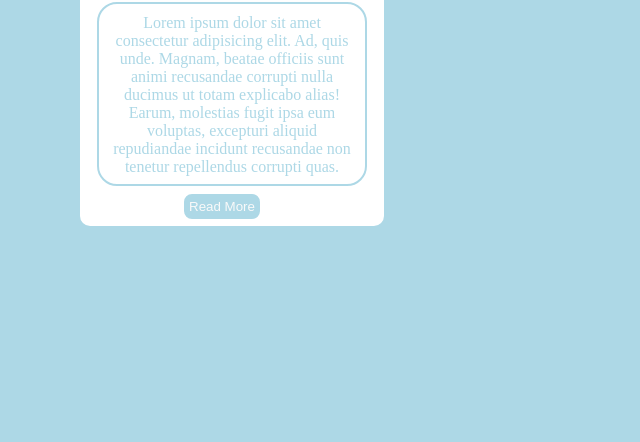
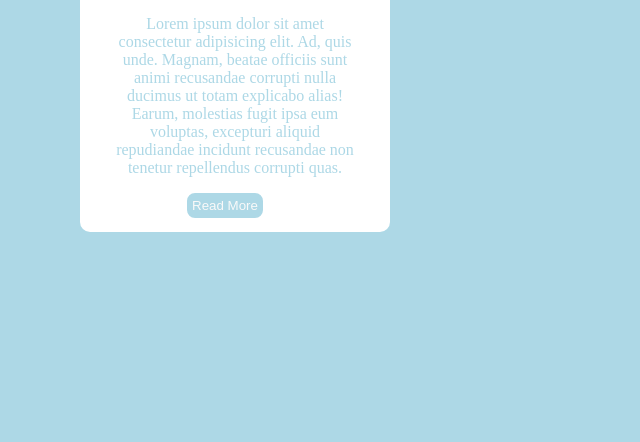
Before and after one commit to Alex-joe-07/Web-Development, a plain HTML site: page challenge/card.html in a window 1280 px wide. Shown: the part 358-800 px from the top of the page, without its empty margins (0-640 px from the left). Drawn offline with Linux system fonts and the light colour scheme.

Commit message:
Accepted My First Challenge

```diff
--- a/challenge/card.html
+++ b/challenge/card.html
@@ -13,7 +13,7 @@
 
         div {
 
-            border: 2px solid white;
+            border: 5px solid white;
             height: 500px;
             width: 300px;
             border-radius: 10px;
@@ -55,7 +55,6 @@
             margin: 15px;
             margin-bottom:0px ;
             padding: 10px 10px 0px 10px;
-            border: 2px solid lightblue;
             border-radius: 20px;
             height: 170px;
         }
```
